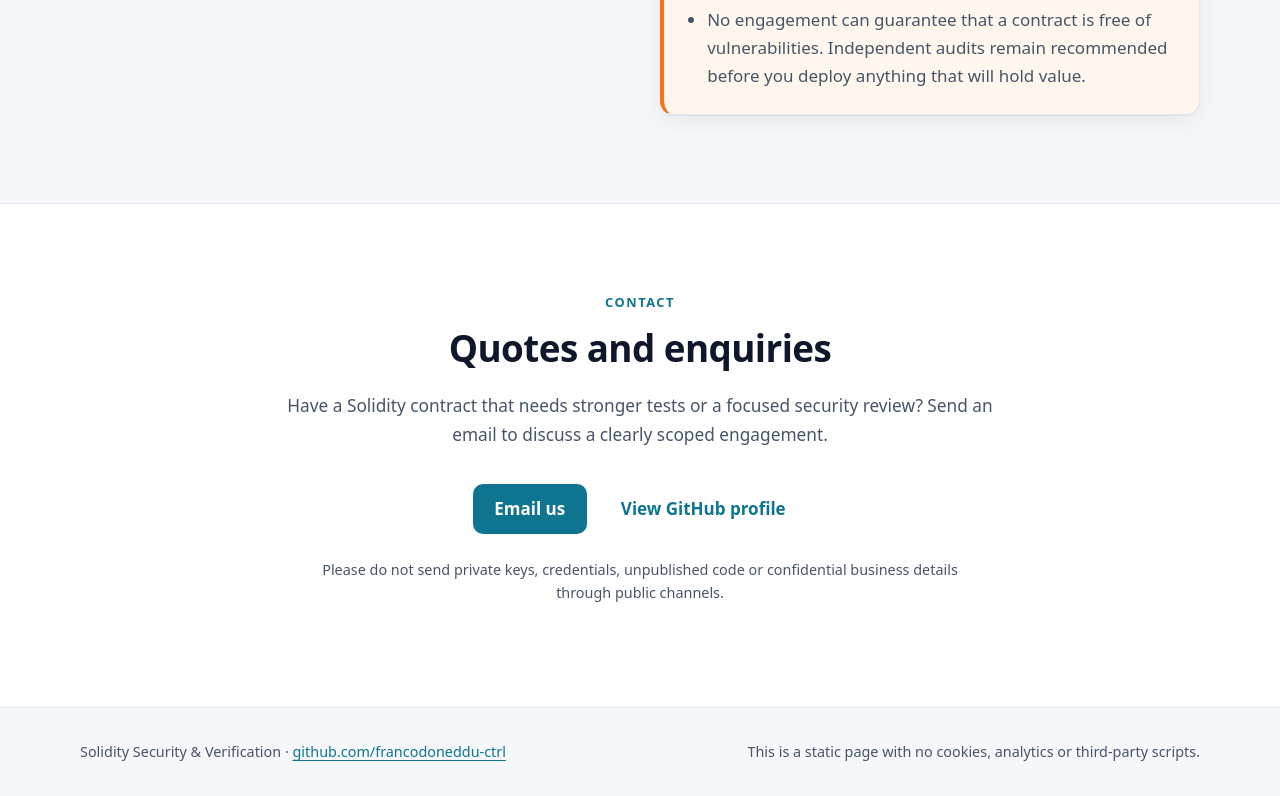
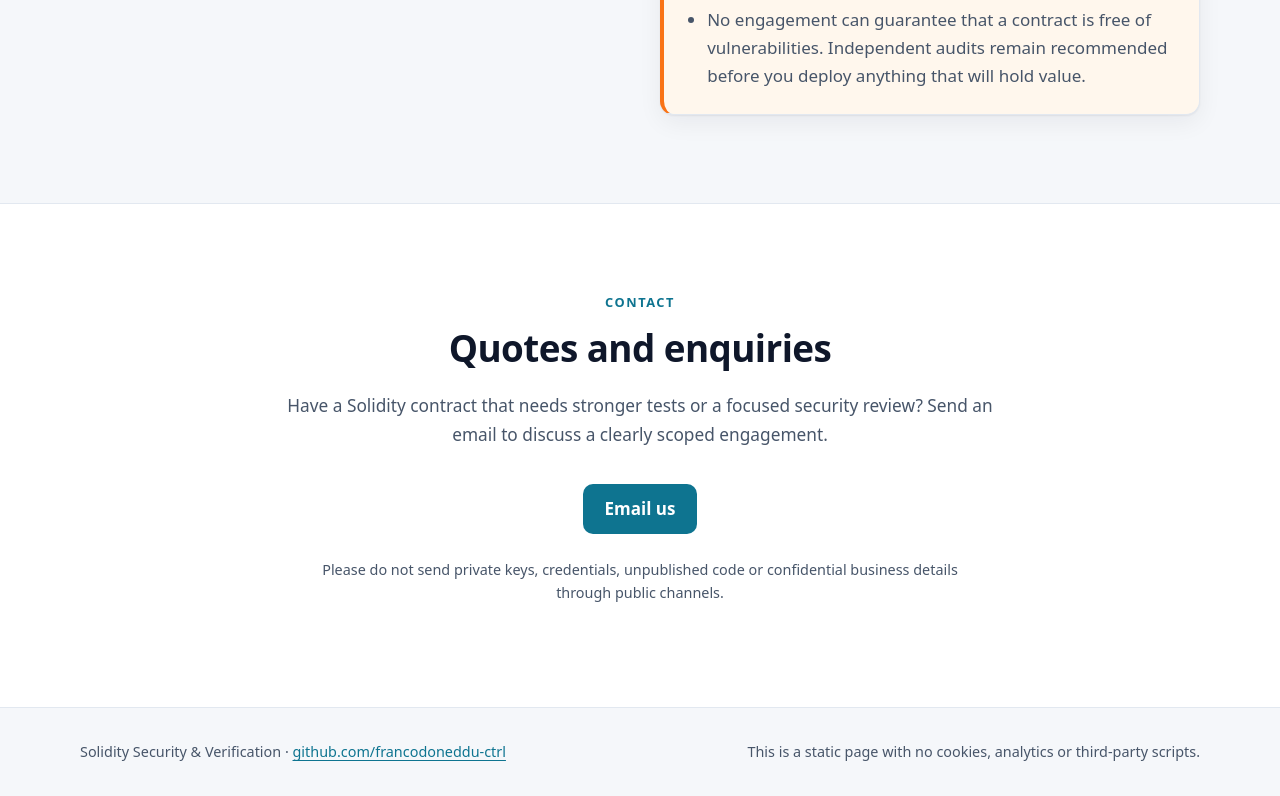
Before and after one commit to francodoneddu-ctrl/francodoneddu-ctrl.github.io, a plain HTML site: page index.html in a window 1280 px wide. Shown: the part 4523-5319 px from the top of the page. Drawn offline with Linux system fonts and the light colour scheme.

Commit message:
site: remove distracting GitHub profile button from contact section

```diff
--- a/index.html
+++ b/index.html
@@ -244,7 +244,6 @@ src/MilestoneEscrow.sol
         <p class="section-intro">Have a Solidity contract that needs stronger tests or a focused security review? Send an email to discuss a clearly scoped engagement.</p>
         <div class="hero-actions">
           <a class="btn btn-primary" href="mailto:solidity.verify@icloud.com?subject=Solidity%20Security%20Verification%20%E2%80%94%20Project%20Enquiry">Email us</a>
-          <a class="btn btn-secondary" href="https://github.com/francodoneddu-ctrl">View GitHub profile</a>
         </div>
         <p class="fine-print">Please do not send private keys, credentials, unpublished code or confidential business details through public channels.</p>
       </div>
```
